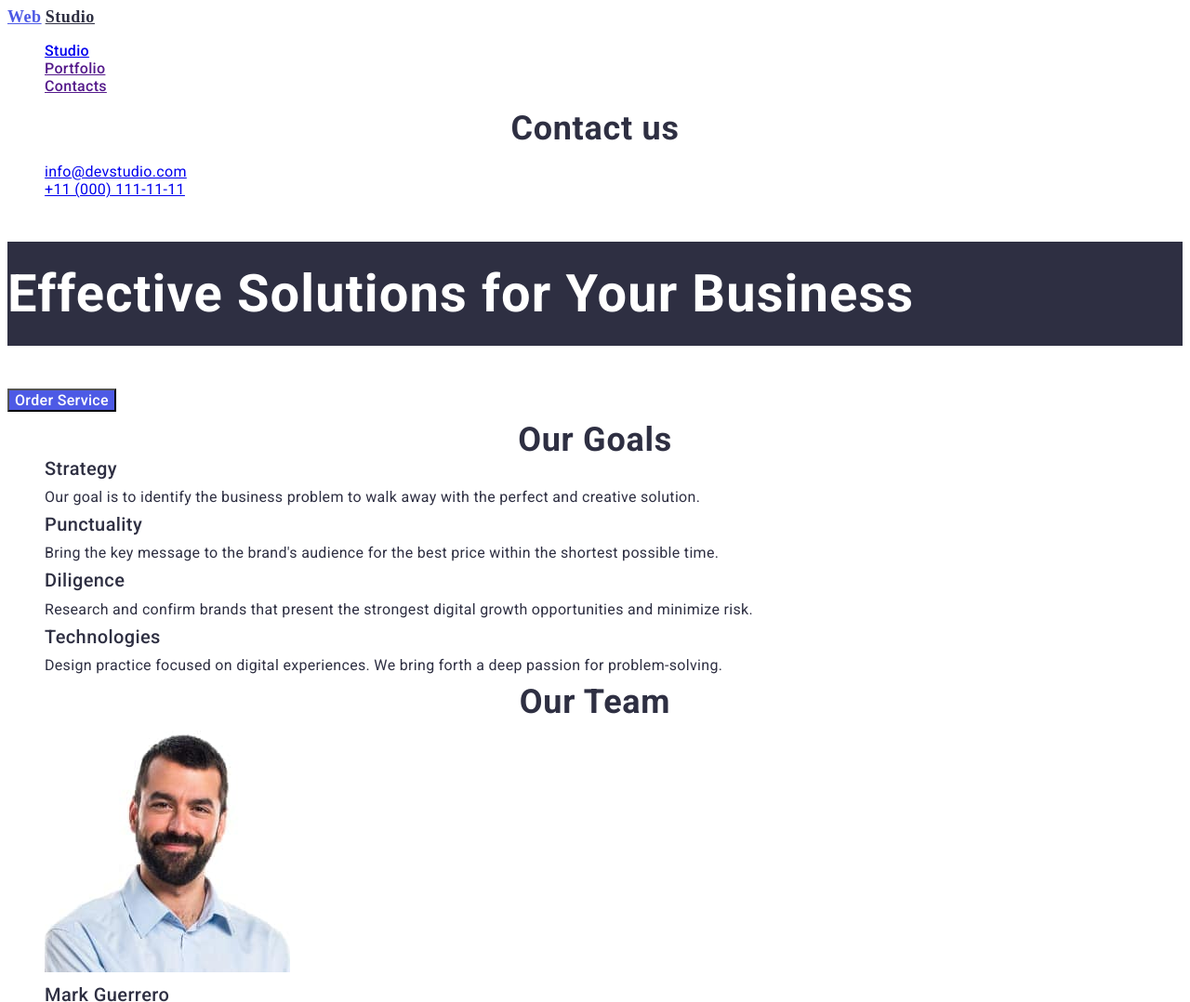
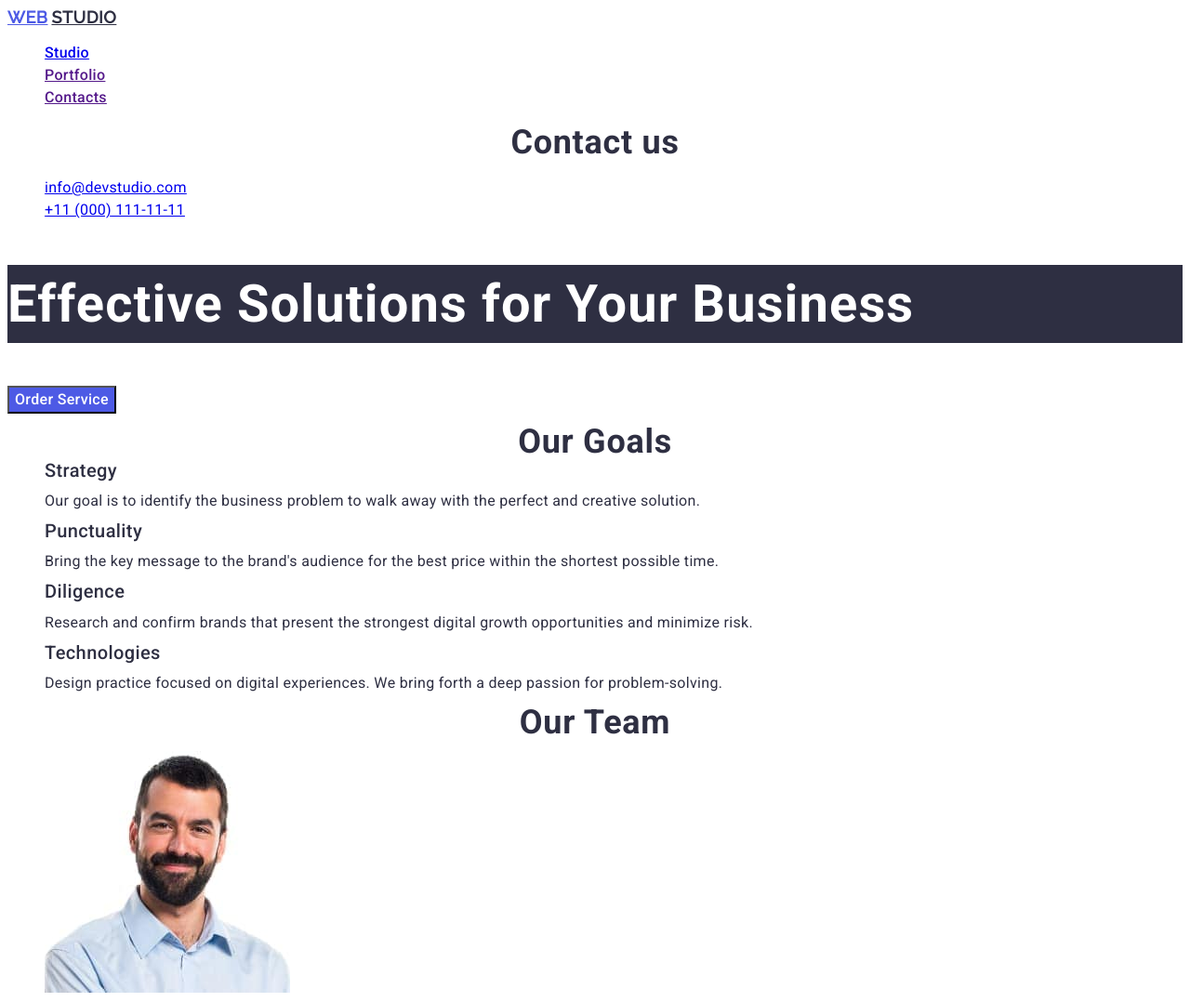
Before and after one commit to Liliia0303/goit-hw-03, a plain HTML site: page index.html in a window 1280 px wide. Shown: the top 1078 px of the page at 93% size. Drawn offline with Linux system fonts and the light colour scheme.

Commit message:
update index, styles

```diff
--- a/css/styles.css
+++ b/css/styles.css
@@ -1,9 +1,12 @@
 
 /**/.list {
   list-style-type:none;
-
+  }
+.body {
+    font-family:Roboto, sans-serif;
+    color: #434455;
+    background-color: #FFFFFF;
 }
-
 .logo_1 {
     color: var(--NAVY-BLUE, #4D5AE5);
     font-family:Raleway;
@@ -11,6 +14,8 @@
     font-weight: 700;
     line-height: 21px;
     letter-spacing: 0.03em;
+    line-height: 1.17;
+    text-transform: uppercase;
     text-align: left;}
     .logo_2 {
         color: var(--NAVY-BLUE, #2e2f42);
@@ -19,6 +24,8 @@
         font-weight: 700;
         line-height: 21px;
         letter-spacing: 0.03em;
+        line-height: 1.17;
+        text-transform: uppercase;
         text-align: left;}
 
 .menu {
@@ -27,6 +34,7 @@
     font-size: 16px;
     background: #FFF;
     font-weight: 500;
+    line-height: 1.5;
     letter-spacing: 0.02em;}
 
 
@@ -40,6 +48,7 @@
     font-size: 56px;
     font-weight: 700px;
     line-height: 2; /*200%*/
+    line-height: 1.5;
     letter-spacing: 0.02em;}
 
 .button_text {
@@ -49,6 +58,7 @@
     font-size: 16px;
     font-weight: 500;
     letter-spacing: 0.02em;
+    line-height: 1.5;
 }
 .text_address {
     font-style: normal;
@@ -85,4 +95,5 @@ color: white;
     background: #FFF;
     font-weight: 400;
     letter-spacing: 0.02em;
+    line-height: 1.5;
 }
--- a/index.html
+++ b/index.html
@@ -11,8 +11,11 @@
 <link rel="preconnect" href="https://fonts.googleapis.com">
 <link rel="preconnect" href="https://fonts.gstatic.com" crossorigin>
 <link href="https://fonts.googleapis.com/css2?family=Montserrat:wght@400;700&family=Roboto:wght@400;500;700&display=swap" rel="stylesheet">
+<link rel="preconnect" href="https://fonts.googleapis.com">
+<link rel="preconnect" href="https://fonts.gstatic.com" crossorigin>
+<link href="https://fonts.googleapis.com/css2?family=Montserrat:wght@400;700&family=Raleway:wght@500&family=Roboto:wght@400;500;700&display=swap" rel="stylesheet">
 </head>
-<body>
+<body class="body">
   <!--HEADER-->
     <header>
         <nav>
```
